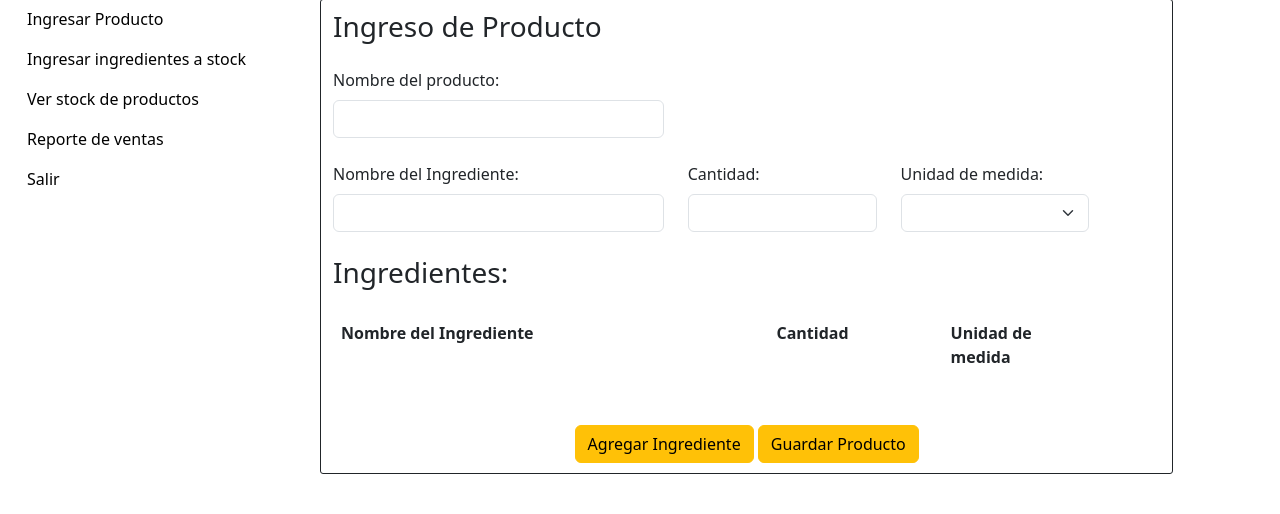
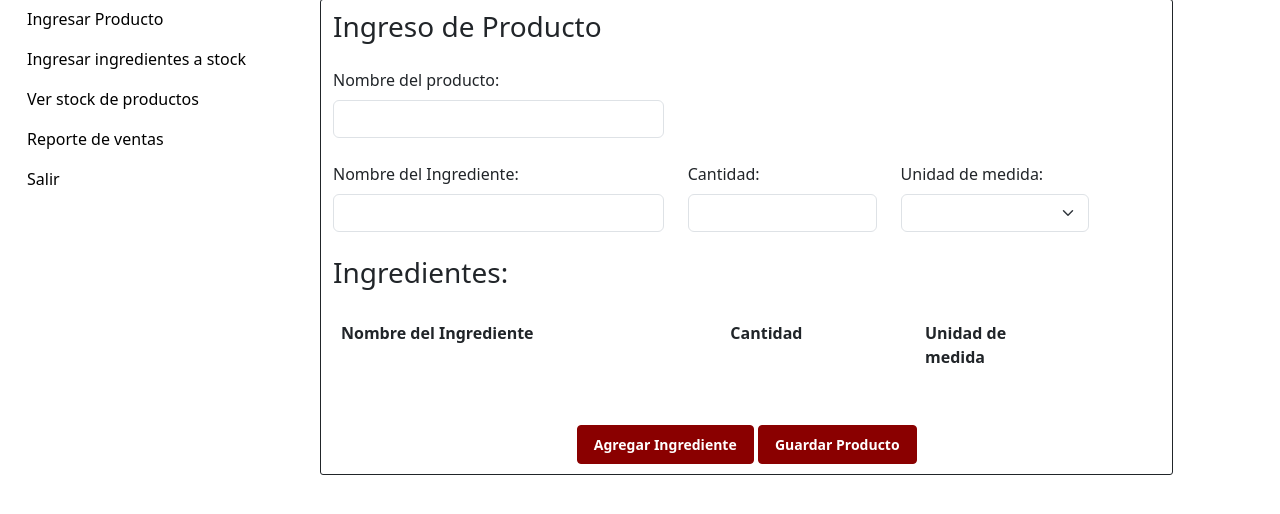
Before and after one commit to MateoCondor/Proyecto_2_parcial, a PHP site: page /html/administrador_producto.html in a window 1280 px wide. Shown: the part 182-696 px from the top of the page. Run offline with PHP 8.4, Linux system fonts and the light colour scheme; lists and menus that the app fills with data are empty; some web fonts are replaced.

Commit message:
modificaciones en botones

```diff
--- a/css/estilo.css
+++ b/css/estilo.css
@@ -32,9 +32,6 @@ a {
   text-decoration: none;
 }
 
-a:hover {
-  background-color:#C2C2C2;
-}
 
 @media (max-width: 800px) {
   .cabecera2 {
--- a/css/estilo_inicio_administrador.css
+++ b/css/estilo_inicio_administrador.css
@@ -22,7 +22,7 @@ li a {
 }
 
 li a:hover {
-  background-color: #555;
+  background-color: #8a0000;
   color: white;
 }
 
@@ -65,8 +65,8 @@ table {
 
 }
 
-td{
-  padding: 5px;
+td {
+  padding: 8px;
 }
 
 .botonEliminar {
@@ -90,3 +90,23 @@ td{
   border: 1px solid;
   border-radius: 3px;
 }
+
+.boton {
+  display: inline-block;
+  padding: 8px 16px;
+  font-size: 14px;
+  font-weight: bold;
+  text-decoration: none;
+  border: 1px solid #ccc;
+  border-radius: 4px;
+  cursor: pointer;
+  text-align: center;
+  white-space: nowrap;
+}
+
+/* Estilo del botón primario */
+.perz {
+  color: #fff;
+  background-color: #8a0000;
+  border-color: #8a0000;
+}
--- a/html/administrador_ingredientes.html
+++ b/html/administrador_ingredientes.html
@@ -56,7 +56,7 @@
 						<h3>Ingredientes:</h3>
 						<table id="ingredientsTable" class="table my-4 table-borderless my-4">
 							<tr>
-								<th style="width:45%;">Nombre del Ingrediente</th>
+								<th style="width:40%;">Nombre del Ingrediente</th>
 								<th style="width:15%;">Cantidad</th>
 								<th style="width:15%;">Unidad de medida</th>
 								<th style="width:15%;">Precio por U/gr/kg/L/ml</th>
@@ -66,8 +66,8 @@
 					</div>
 					<br>
 					<div class="buttons">
-						<button  class="btn btn-warning" type="button" onclick="agregarIngredienteStock()">Agregar Ingrediente</button>
-						<button class="btn btn-warning" type="submit">Guardar lista de ingredientes</button>
+						<button class="boton perz" type="button" onclick="agregarIngredienteStock()">Agregar Ingrediente</button>
+						<button class="boton perz" type="submit">Guardar lista de ingredientes</button>
 					</div>
 				</form>
 			</div>
--- a/html/administrador_producto.html
+++ b/html/administrador_producto.html
@@ -84,7 +84,7 @@
 						<h3>Ingredientes:</h3>
 						<table id="ingredientsTable" class="table my-4 table-borderless m-0">
 							<tr>
-								<th style="width:50%;">Nombre del Ingrediente</th>
+								<th style="width:40%;">Nombre del Ingrediente</th>
 								<th style="width:20%;">Cantidad</th>
 								<th style="width:15%;">Unidad de medida</th>
 								<th style="width:10%;"></th>
@@ -93,9 +93,9 @@
 					</div>
 					<br>
 					<div class="buttons">
-						<button class="btn btn-warning" type="button" onclick="agregarIngrediente()">Agregar
+						<button class="boton perz" type="button" onclick="agregarIngrediente()">Agregar
 							Ingrediente</button>
-						<button class="btn btn-warning" type="submit">Guardar Producto</button>
+						<button class="boton perz" type="submit">Guardar Producto</button>
 					</div>
 				</form>
 
--- a/index.html
+++ b/index.html
@@ -16,7 +16,7 @@
     <header>
         <nav class="navbar">
             <div class="container-fluid">
-                <a class="navbar-brand" href="inicio_administrador.html">
+                <a class="navbar-brand" href="index.html">
                     <img src=" img/logo-icon-both.png" alt="Logo" width="300px" height="130px"
                         class="d-inline-block align-text-top">
                 </a>
```
Also changed, not shown: html/administrador_inventario.html (+3 -5 lines).
